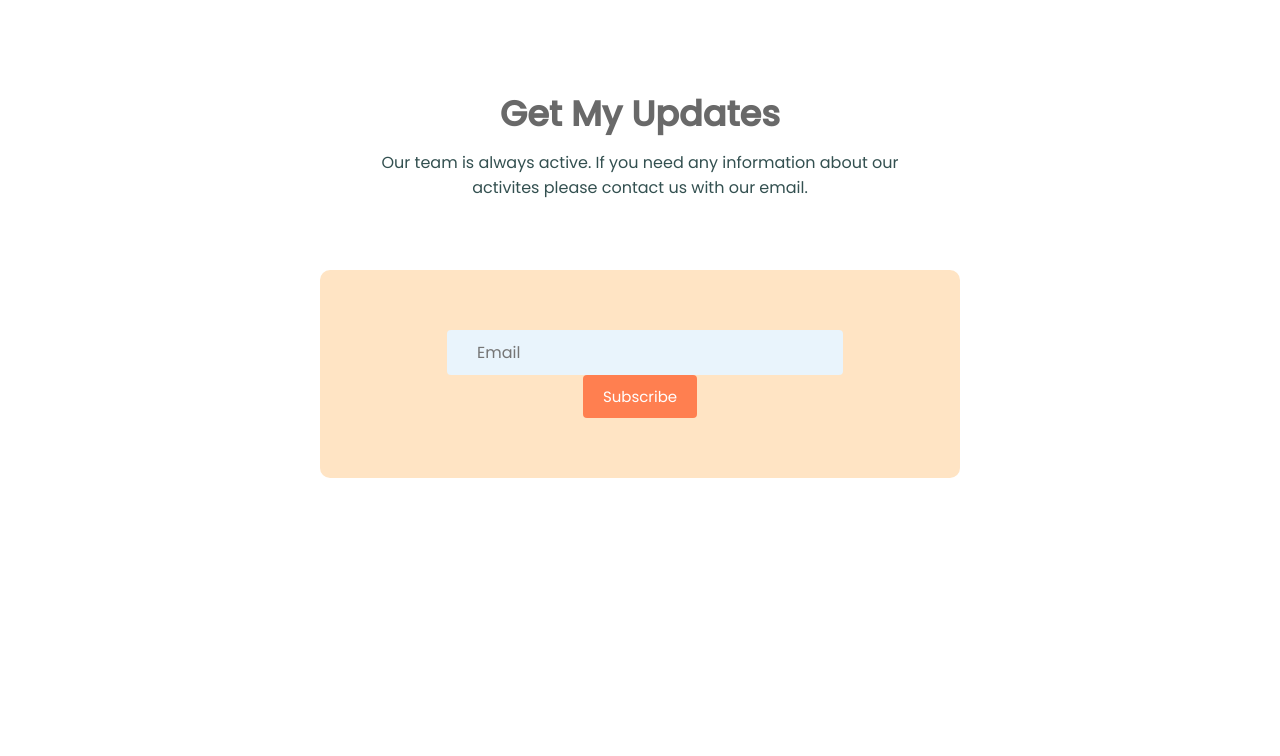
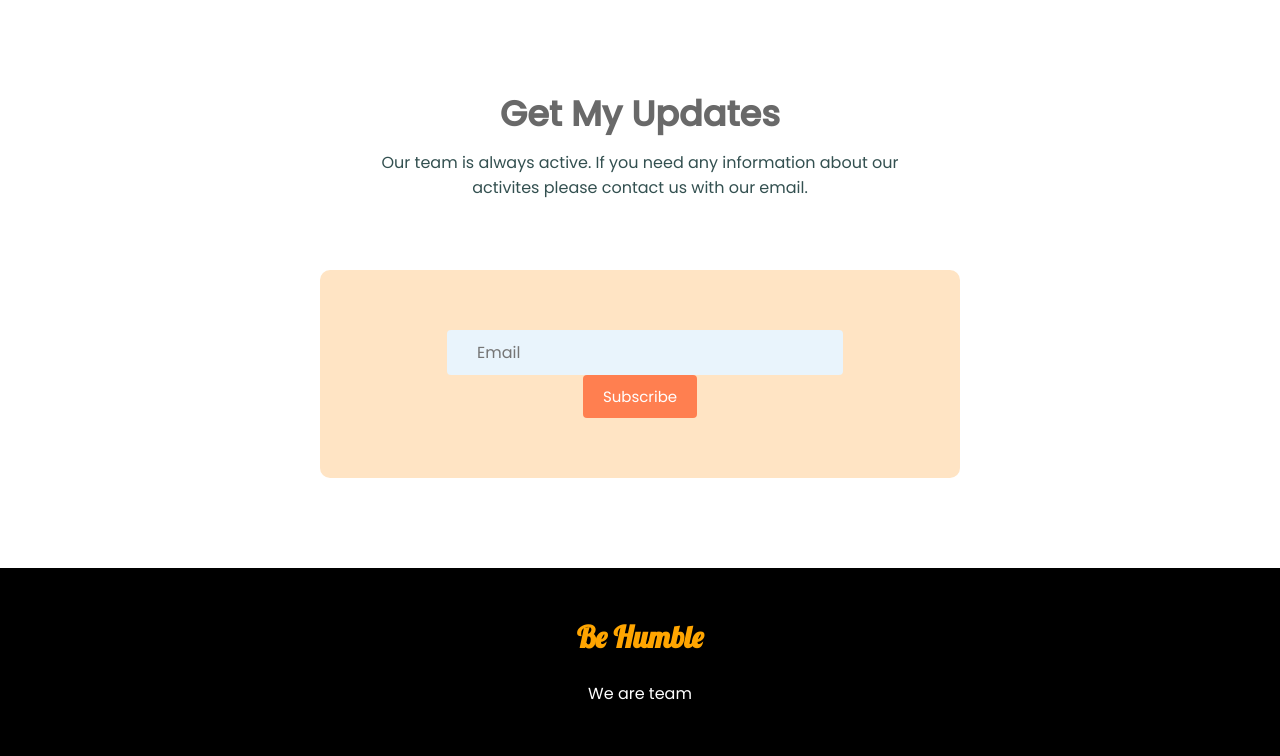
Before and after one commit to sakir101/Assignment-1, a plain HTML site: page index.html in a window 1280 px wide. Shown: the part 1929-2685 px from the top of the page. Before the commit the page ends 2497 px from the top, so only its background shows below. Drawn offline with Linux system fonts and the light colour scheme.

Commit message:
footer done

```diff
--- a/index.html
+++ b/index.html
@@ -12,6 +12,9 @@
     <link rel="preconnect" href="https://fonts.googleapis.com">
     <link rel="preconnect" href="https://fonts.gstatic.com" crossorigin>
     <link href="https://fonts.googleapis.com/css2?family=Poppins:wght@500&display=swap" rel="stylesheet">
+    <link rel="preconnect" href="https://fonts.googleapis.com">
+    <link rel="preconnect" href="https://fonts.gstatic.com" crossorigin>
+    <link href="https://fonts.googleapis.com/css2?family=Lobster&display=swap" rel="stylesheet">
     <link rel="stylesheet" href="style.css">
 </head>
 
@@ -99,11 +102,12 @@
     <section class="donate">
         <div>
             <h2 class="donate-h2">Get My Updates</h2>
-            <p class="donate-para">Our team is always active. If you need any information about our activites please contact us with our
+            <p class="donate-para">Our team is always active. If you need any information about our activites please
+                contact us with our
                 email.</p>
         </div>
         <div class="contact">
-            <form action="" class="con-form" >
+            <form action="" class="con-form">
                 <input type="email" placeholder="Email" id="email" class="in-num">
                 <input type="submit" value="Subscribe" class="btn">
             </form>
@@ -111,5 +115,9 @@
     </section>
     <!-- Email ends -->
 </body>
+<footer>
+    <h4>Be Humble</h4><br>
+    <p class="last-para">We are team</p>
+</footer>
 
 </html>
--- a/style.css
+++ b/style.css
@@ -192,3 +192,20 @@ hr{
     padding: 60px 70px;
     border-radius: 10px;
 }
+/* Email ends */
+
+footer{
+    text-align: center;
+    background-color: black;
+    padding: 50px;
+}
+
+h4{
+    font-family: 'Lobster', cursive;
+    color: orange;
+    font-size: 30px;
+}
+
+.last-para{
+    color: white;
+}
```
